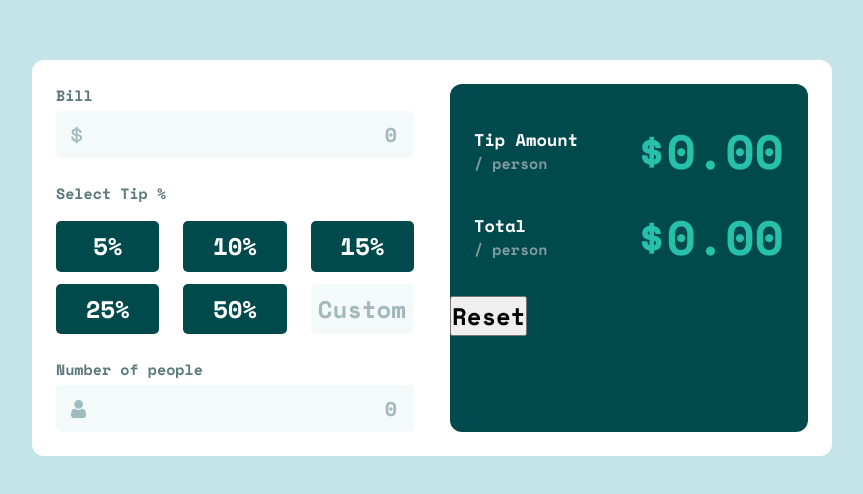
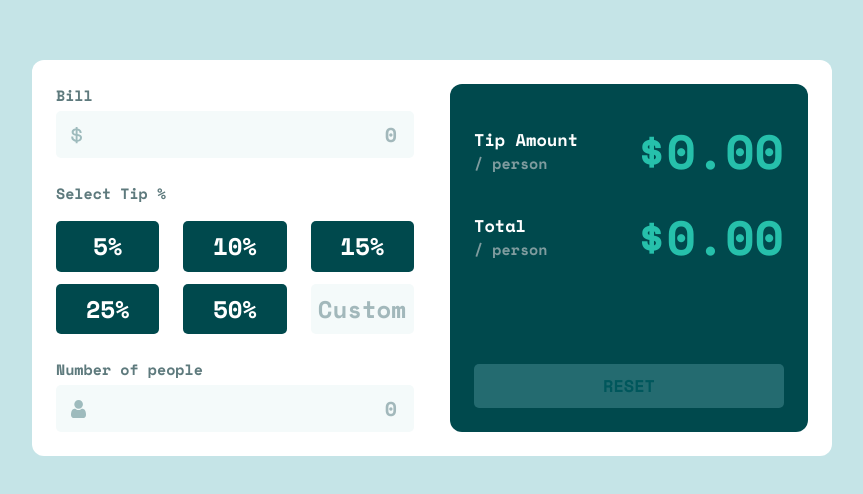
Before and after one commit to Tomas-Arrativel/tip-calculator, a React (Vite) app: page / in a window 1280 px wide. Shown: the part 142-636 px from the top of the page, without its empty margins (208-1071 px from the left). Built offline with nearby package versions, Linux system fonts and the light colour scheme.

Commit message:
styling the reset button

```diff
--- a/src/containers/TipResult/TipResult.module.css
+++ b/src/containers/TipResult/TipResult.module.css
@@ -2,6 +2,9 @@
   flex: 1;
   background-color: var(--dark-cyan);
   border-radius: 0.5rem;
+  display: flex;
+  flex-direction: column;
+  justify-content: space-between;
 }
 
 .tipContainer {
@@ -39,4 +42,18 @@
 }
 
 .btn {
+  text-transform: uppercase;
+  padding: 0.4rem;
+  font-size: 17px;
+  margin: 1rem;
+  border: none;
+  border-radius: 5px;
+  background-color: hsl(184, 51%, 29%);
+  color: hsl(183, 100%, 18%);
+  cursor: pointer;
+  transition: all 0.2s;
 }
+.btn:hover {
+  background-color: hsl(172, 78%, 75%);
+  color: var(--dark-cyan);
+}
```
